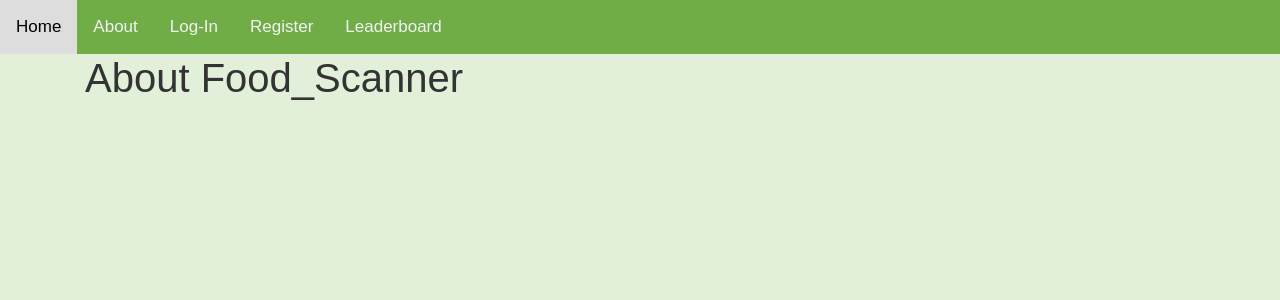
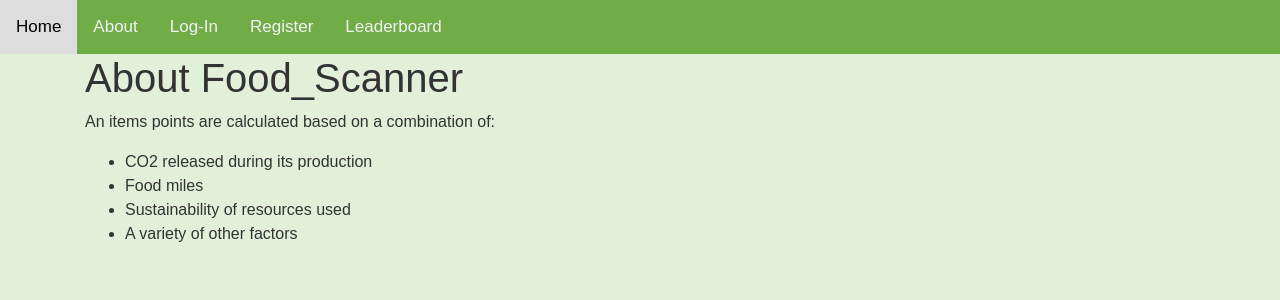
Before and after one commit to Evan-Hocking/ECM2434-Group-28, a Django app: page /about/ in a window 1280 px wide. Shown: the top 300 px of the page. Run offline with Django 4.2, Linux system fonts and the light colour scheme; some libraries are stand-ins or nearby versions.

Commit message:
Rounded average of pts Also added explanation of point composition on about page

```diff
--- a/Eco_Food_game/Food_Scanner/openFoodFactsPull.py
+++ b/Eco_Food_game/Food_Scanner/openFoodFactsPull.py
@@ -189,7 +189,7 @@ def getPoints(CO2Dat,foodDict):
         CO2points = 1
     if CO2points < 1:
         CO2points = 1
-    points = mean((ecoPoints,CO2points))
+    points = round(mean((ecoPoints,CO2points)))
     return str(points)
 
 
--- a/Eco_Food_game/Food_Scanner/templates/Food_Scanner/about.html
+++ b/Eco_Food_game/Food_Scanner/templates/Food_Scanner/about.html
@@ -1,4 +1,12 @@
 {% extends "Food_Scanner/base.html" %}
 {% block content %}
     <h1> About Food_Scanner</h1>
+    <p>An items points are calculated based on a combination of:</p>
+    <ul>
+        <li>CO2 released during its production</li>
+        <li>Food miles</li>
+        <li>Sustainability of resources used</li>
+        <li>A variety of other factors</li>
+    </ul>
+
 {% endblock content%}
```
